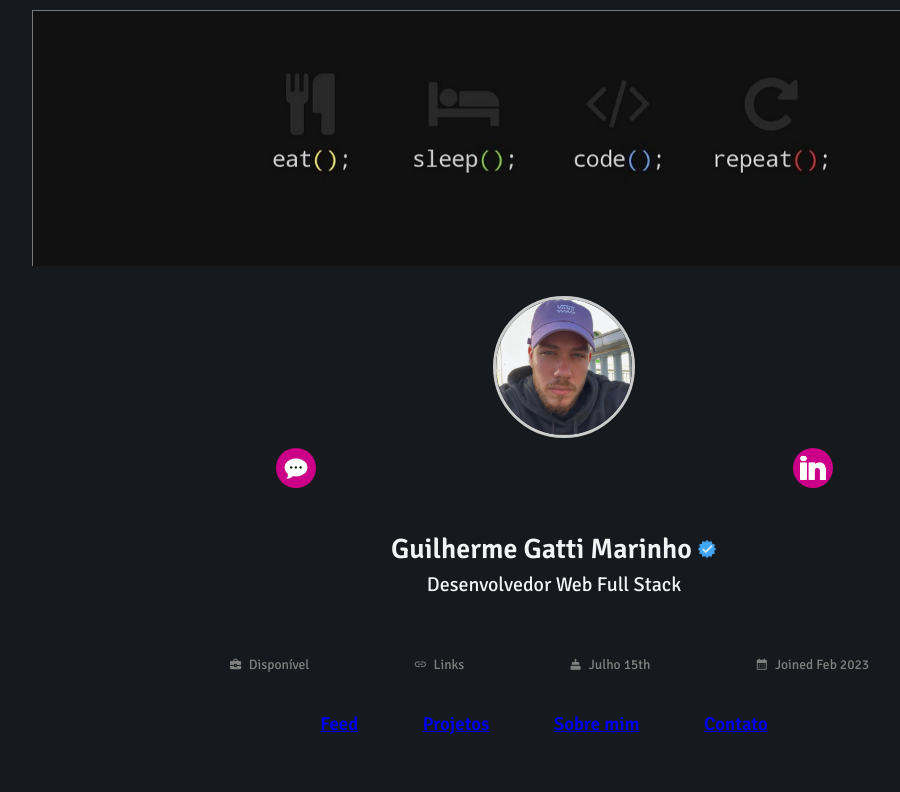
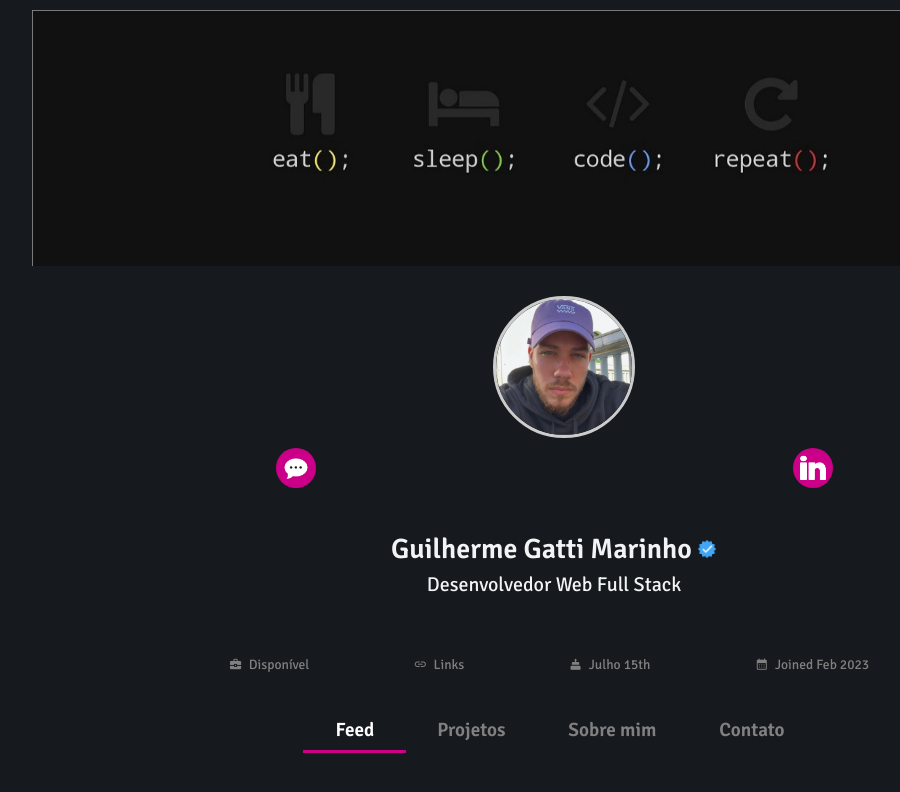
Before and after one commit to guido-marinho/guido-marinho.github.io, a React (Vite) app: page / in a window 1280 px wide. Shown: the top 792 px of the page, without its empty margins (96-996 px from the left). Built offline with nearby package versions, Linux system fonts and the light colour scheme.

Commit message:
💄 feat: finaliza estilo do cabeçalho da main

```diff
--- a/src/CSS/Header.css
+++ b/src/CSS/Header.css
@@ -186,19 +186,6 @@
   }
 }
 
-.links {
-  text-decoration: none;
-  color: inherit;
-}
-
-.links:hover {
-  text-decoration: underline;
-}
-
-.links:visited {
-  color: #CC0088;
-}
-
 /* de 641 px até 1007 px */
 @media (min-width: 641px) and (max-width: 1007px) {
   .cover-page {
@@ -324,3 +311,16 @@
   }
 
 }
+
+.links {
+  text-decoration: none;
+  color: inherit;
+}
+
+.links:hover {
+  text-decoration: underline;
+}
+
+.links:visited {
+  color: grey;
+}
--- a/src/CSS/MainLayout.css
+++ b/src/CSS/MainLayout.css
@@ -8,3 +8,30 @@
   display: flex;
   justify-content: space-around;
 }
+
+.h3-header-main {
+  font-size: 1.2rem;
+  font-weight: 700;
+  padding: 0 1rem;
+  cursor: pointer;
+  width: 100%;
+  height: 40px;
+  display: flex;
+  justify-content: center;
+  align-items: center;
+}
+
+.h3-header-main:hover {
+  background-color: rgba(255, 255, 255, 0.1);
+  border-radius: 5px;
+}
+
+.active{
+  border-bottom: 3px solid  #CC0088;
+  color: white;
+}
+
+.links-main {
+  text-decoration: none;
+  color:  grey;
+}
--- a/src/components/MainLayout.jsx
+++ b/src/components/MainLayout.jsx
@@ -11,6 +11,7 @@ import Header from './Header.jsx';
 export default function Main() {
   const path = useLocation().pathname;
 
+
   return (
     <>
       <header className='header-home'>
@@ -20,17 +21,28 @@ export default function Main() {
 
       <main className='main-home'>
         <div className='header-main'>
-          <Link to='/'>
-            <h3>Feed</h3>
+          <Link to='/' className='links-main'>
+            <h3
+              className={`h3-header-main ${path === '/' ? 'active' : ''}`}>
+              Feed</h3>
           </Link>
-          <Link to='/projects'>
-            <h3>Projetos</h3>
+          <Link to='/projects' className='links-main'>
+            <h3
+              className={`h3-header-main ${path === '/projects' ? 'active' : ''}`}>
+                Projetos
+            </h3>
           </Link>
-          <Link to='/about'>
-            <h3>Sobre mim</h3>
+          <Link to='/about' className='links-main'>
+            <h3
+              className={`h3-header-main ${path === '/about' ? 'active' : ''}`} >
+                Sobre mim
+            </h3>
           </Link>
-          <Link to='/contact'>
-            <h3>Contato</h3>
+          <Link to='/contact' className='links-main'>
+            <h3
+              className={`h3-header-main ${path === '/contact' ? 'active' : ''}`}>
+              Contato
+            </h3>
           </Link>
         </div>
         {path === '/links' && <Links />}
```
